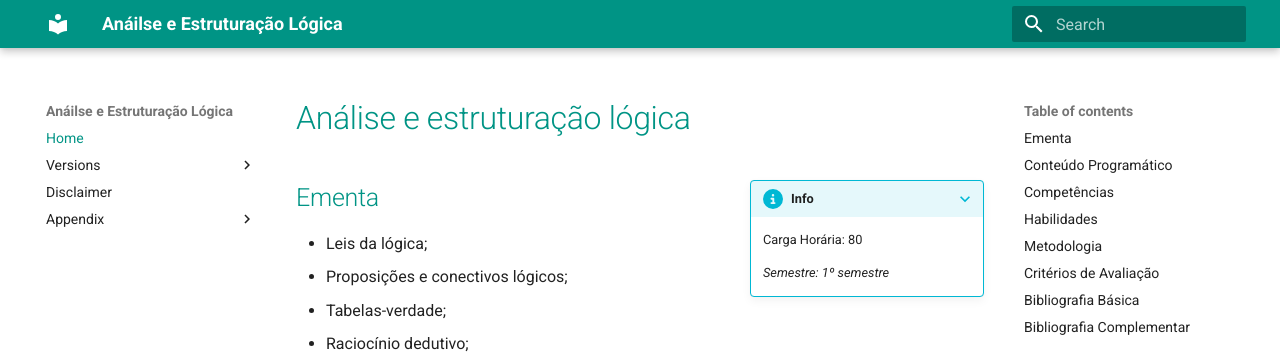
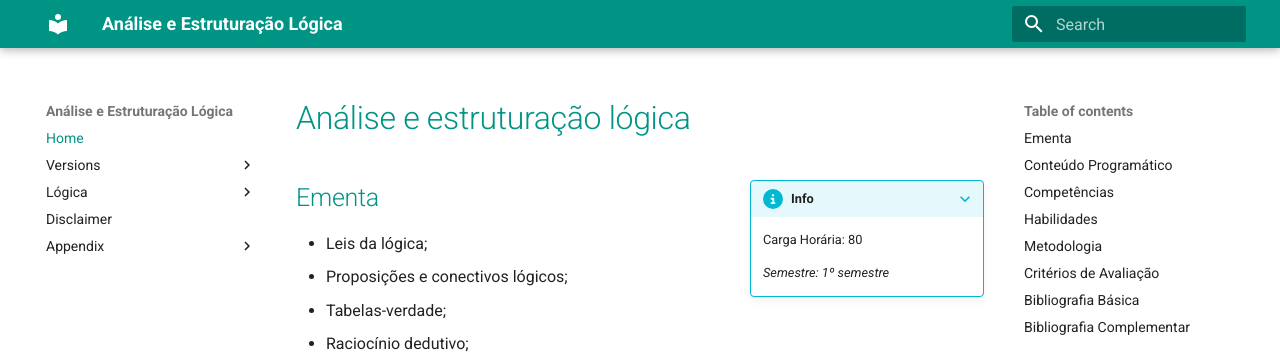
Before and after one commit to hsandmann/logic, an MkDocs documentation site: the page built from docs/index.md, in a window 1280 px wide. Shown: the top 354 px of the page. Built offline with MkDocs 1.6.1 and Material for MkDocs 9.7.7, drawn with Linux system fonts in a browser that asks for light colours; some of the changed lines change nothing that is shown.

Commit message:
Initial version

```diff
--- a/mkdocs.yml
+++ b/mkdocs.yml
@@ -1,4 +1,4 @@
-site_name: Anáilse e Estruturação Lógica
+site_name: Análise e Estruturação Lógica
 site_author: Sandmann, H.
 site_url: https://hsandmann.github.io/logic
 
@@ -83,6 +83,13 @@
   - Home: index.md
   - Versions:
     - 2024.2: ./versions/2024.2.md
+  - Lógica:
+    - História: ./logic/history.md
+    - Proposições: ./logic/propositions.md
+    - Argumentos: ./logic/arguments.md
+    - Dedução: ./logic/deduction.md
+    - Indução: ./logic/induction.md
+    - Paradoxos: ./logic/paradoxes.md
   - Disclaimer: disclaimer.md
   - Appendix:
     - OhMyZsh: ./appendix/ohmyzsh.md
```
